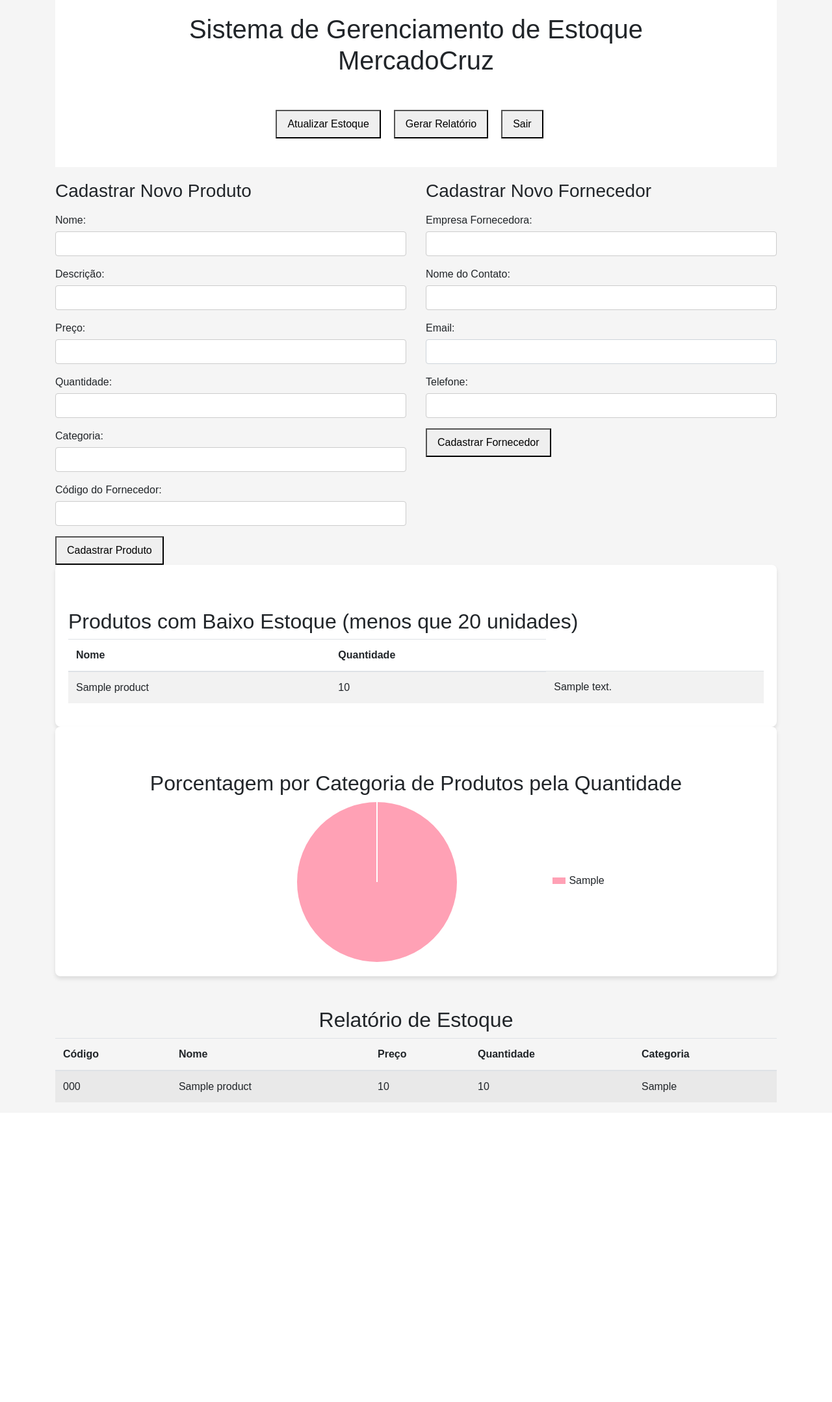
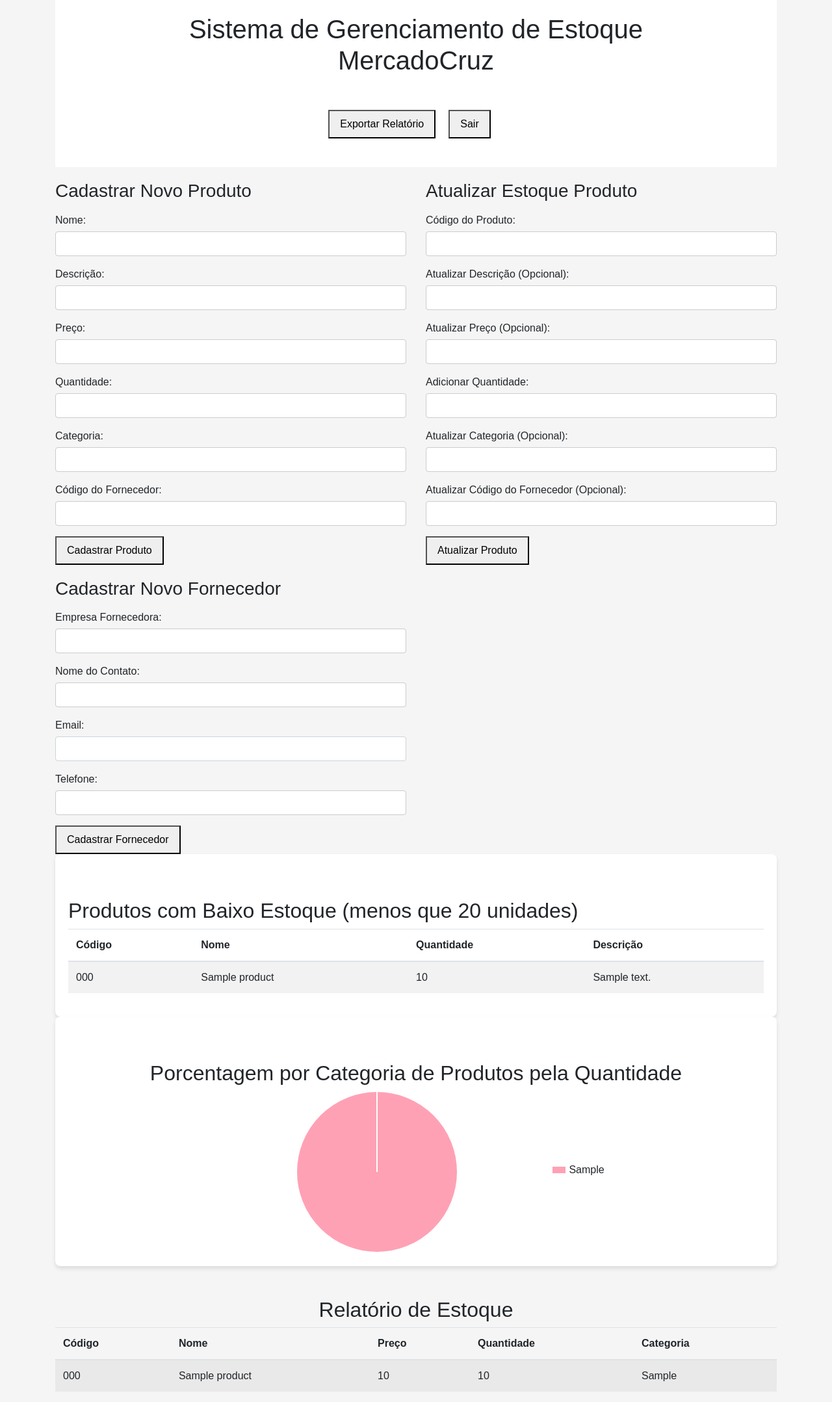
Before and after one commit to JonyMarcos/ControleDeEstoque, a Flask app: page / in a window 1280 px wide. Shown: the part 267-2424 px from the top of the page at 65% size. Before the commit the page ends 1963 px from the top, so only its background shows below. Run offline with Flask 3, Linux system fonts and the light colour scheme; the visitor is signed in with stand-in values (Sample User, id 1); tables that the repository leaves empty hold one stand-in row (values such as "Sample post"); some libraries are stand-ins or nearby versions.

Commit message:
Adicionado as funcionalidades de exportar relatório e de adicionar ou remover quantidade de produto

```diff
--- a/app/routes.py
+++ b/app/routes.py
@@ -1,7 +1,10 @@
+import pandas as pd
+from io import BytesIO
+from flask import send_file
 from flask import render_template, jsonify, request, redirect, url_for, session, flash
 from app import app, db
 from app.models import Product, Supplier, User
-from sqlalchemy.exc import IntegrityError
+from sqlalchemy.exc import IntegrityError, SQLAlchemyError
 from sqlalchemy import text
 
 # Função para verificar se o usuário está autenticado
@@ -58,7 +61,7 @@ def produtos_baixo_estoque():
         produtos_baixo_estoque = Product.query.filter(Product.quantity < 20).all()
 
         # Formata os dados dos produtos para retornar
-        result = [{"name": produto.name, "quantity": produto.quantity, "description": produto.description} for produto in produtos_baixo_estoque]
+        result = [{"product_code": produto.product_code, "name": produto.name, "quantity": produto.quantity, "description": produto.description} for produto in produtos_baixo_estoque]
 
         return jsonify(result), 200
     except Exception as e:
@@ -79,21 +82,42 @@ def generate_report():
 @app.route('/atualizar-estoque', methods=['POST'])
 def update_stock():
     try:
-        data = request.json
-        product_id = data.get('id')
+        data = request.form
+        product_code = data.get('product_code')
+        new_description = data.get('description')
+        new_price = data.get('price')
         new_quantity = data.get('quantity')
-        if not product_id or not new_quantity:
-            return jsonify({"error": "ID do produto e nova quantidade são obrigatórios"}), 400
+        new_category = data.get('category')
+        new_supplier_id = data.get('supplier_id')
 
-        product = Product.query.get(product_id)
-        if not product:
-            return jsonify({"error": "Produto não encontrado"}), 404
+        if not product_code or not new_quantity:
+            return jsonify({"error": "Código do produto e nova quantidade são obrigatórios"}), 400
 
-        product.quantity = new_quantity
+        # Chama a stored procedure
+        sql = text("""
+            EXEC SPAtualizarProduto
+                :product_code,
+                :description,
+                :price,
+                :quantity,
+                :category,
+                :supplier_id
+        """)
+
+        result = db.session.execute(sql, {
+            'product_code': product_code,
+            'description': new_description if new_description else None,
+            'price': new_price if new_price else None,
+            'quantity': new_quantity if new_quantity else None,
+            'category': new_category if new_category else None,
+            'supplier_id': new_supplier_id if new_supplier_id else None
+        })
+
         db.session.commit()
-        return jsonify({"message": "Estoque atualizado com sucesso!"}), 200
-    except Exception as e:
-        return jsonify({"error": "Erro ao atualizar o estoque: " + str(e)}), 500
+        return jsonify({"message": "Produto atualizado com sucesso!"}), 200
+    except SQLAlchemyError as e:
+        db.session.rollback()
+        return jsonify({"error": "Erro ao atualizar o produto: " + str(e)}), 500
 
 @app.route('/cadastrar-produto', methods=['POST'])
 def cadastrar_produto():
@@ -175,5 +199,41 @@ def internal_error(error):
     print("Erro interno do servidor:", error)
     return jsonify({"error": "Erro interno do servidor"}), 500
 
+# Rota para exportar relatório em formato .xlsx
+@app.route('/exportar-relatorio', methods=['GET'])
+def exportar_relatorio():
+    try:
+        # Consultar todos os produtos do banco de dados
+        products = Product.query.all()
+
+        # Converter os dados para um DataFrame do pandas
+        data = [{
+            "Product_Code": product.product_code,
+            "Name": product.name,
+            "Price": product.price,
+            "Quantity": product.quantity,
+            "Description": product.description,
+            "Category": product.category,
+            "Last_Updated": product.last_updated,
+            "Supplier_ID": product.supplier_id
+        } for product in products]
+
+        df = pd.DataFrame(data)
+
+        # Criar um buffer de bytes para o arquivo Excel
+        output = BytesIO()
+        with pd.ExcelWriter(output, engine='openpyxl') as writer:
+            df.to_excel(writer, index=False, sheet_name='Products')
+
+        output.seek(0)
+
+        # Enviar o arquivo como um anexo para download
+        return send_file(output, as_attachment=True, download_name='relatorio_produtos.xlsx', mimetype='application/vnd.openxmlformats-officedocument.spreadsheetml.sheet')
+
+    except SQLAlchemyError as e:
+        return jsonify({"error": "Erro ao exportar o relatório: " + str(e)}), 500
+    except Exception as e:
+        return jsonify({"error": "Erro desconhecido ao exportar o relatório: " + str(e)}), 500
+
 if __name__ == '__main__':
     app.run(debug=True)
--- a/app/templates/Index.html
+++ b/app/templates/Index.html
@@ -25,13 +25,8 @@
             <nav class="mb-4">
                 <ul class="nav justify-content-center">
                     <li class="nav-item">
-                        <form id="logout-form" action="/atualizar-estoque" method="post"></form>
-                        <button type="submit" class="nav-link">Atualizar Estoque</button>
-                        </form>
-                    </li>
-                    <li class="nav-item">
-                        <form id="logout-form" action="/gerar-relatorio" method="get"></form>
-                            <button type="submit" class="nav-link">Gerar Relatório</button>
+                        <form id="exportar-relatorio-form" action="/exportar-relatorio" method="get">
+                            <button type="submit" class="nav-link">Exportar Relatório</button>
                         </form>
                     </li>
                     <li class="nav-item">
@@ -83,6 +78,36 @@
                 </form>
             </div>
             <div class="col-md-6">
+                <form id="form-atualizar-estoque">
+                    <h3 class="mb-3">Atualizar Estoque Produto</h3>
+                    <div class="form-group mb-3">
+                        <label for="product_code">Código do Produto:</label>
+                        <input type="text" class="form-control" id="product_code" name="product_code" required>
+                    </div>
+                    <div class="form-group mb-3">
+                        <label for="description">Atualizar Descrição (Opcional):</label>
+                        <input type="text" class="form-control" id="description" name="description">
+                    </div>
+                    <div class="form-group mb-3">
+                        <label for="price">Atualizar Preço (Opcional):</label>
+                        <input type="number" class="form-control" id="price" name="price" step="0.01">
+                    </div>
+                    <div class="form-group mb-3">
+                        <label for="quantity">Adicionar Quantidade:</label>
+                        <input type="number" class="form-control" id="quantity" name="quantity" required>
+                    </div>
+                    <div class="form-group mb-3">
+                        <label for="category">Atualizar Categoria (Opcional):</label>
+                        <input type="text" class="form-control" id="category" name="category">
+                    </div>
+                    <div class="form-group mb-3">
+                        <label for="supplier_id">Atualizar Código do Fornecedor (Opcional):</label>
+                        <input type="text" class="form-control" id="supplier_id" name="supplier_id">
+                    </div>
+                    <button type="submit" class="nav-link">Atualizar Produto</button>
+                </form>
+            </div>
+            <div class="col-md-6">
                 <!-- Formulário para cadastrar um novo fornecedor -->
                 <form id="form-cadastrar-fornecedor">
                     <h3 class="mb-3">Cadastrar Novo Fornecedor</h3>
@@ -112,8 +137,10 @@
                 <table class="table table-striped">
                     <thead>
                         <tr>
+                            <th>Código</th>
                             <th>Nome</th>
                             <th>Quantidade</th>
+                            <th>Descrição</th>
                         </tr>
                     </thead>
                     <tbody id="baixo-estoque-body">
@@ -266,6 +293,7 @@
             $('#baixo-estoque-body').empty(); // Limpa a tabela antes de adicionar os novos dados
             data.forEach(function (produto) {
                 $('#baixo-estoque-body').append(`<tr>
+                    <td>${produto.product_code}</td>
                     <td>${produto.name}</td>
                     <td>${produto.quantity}</td>
                     <td>${produto.description}</td>
@@ -309,6 +337,26 @@
     });
     legendContainer.innerHTML = legendHTML;
 </script>
+<script>
+    $(document).ready(function() {
+        $('#form-atualizar-estoque').on('submit', function(e) {
+            e.preventDefault();
+            const formData = $(this).serialize();
+
+            $.ajax({
+                url: '/atualizar-estoque',
+                type: 'POST',
+                data: formData,
+                success: function(response) {
+                    alert('Produto atualizado com sucesso!');
+                },
+                error: function(xhr, status, error) {
+                    alert('Erro ao atualizar o produto: ' + xhr.responseText);
+                }
+            });
+        });
+    });
+</script>
 
 </body>
 
```
